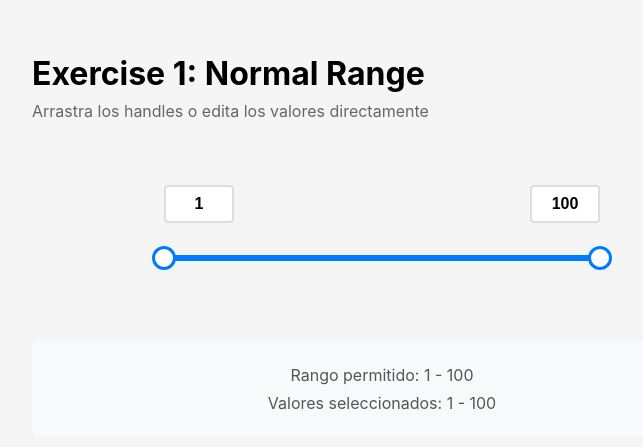
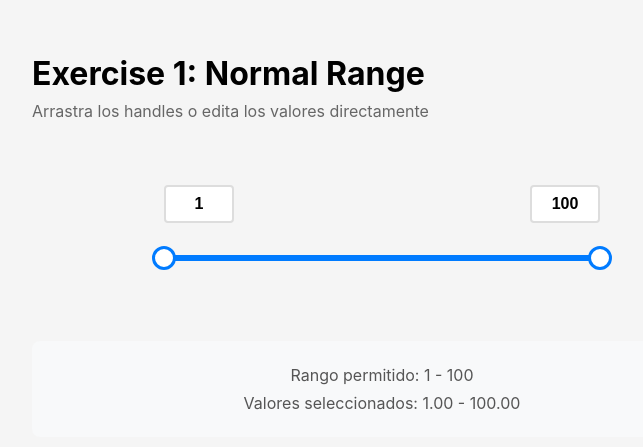
Before and after one commit to mcallejo-10/range-component, a Next.js app: page /exercise1 in a window 1280 px wide. Shown: the part 155-602 px from the top of the page, without its empty margins (258-901 px from the left). Built offline with nearby package versions, Linux system fonts and the light colour scheme.

Commit message:
fix: round range values to 2 decimal places in Exercise 1

```diff
--- a/src/app/exercise1/page.tsx
+++ b/src/app/exercise1/page.tsx
@@ -37,11 +37,11 @@ export default function Exercise1() {
   }, []);
 
   const handleMinChange = (value: number) => {
-    setCurrentMin(value);
+     setCurrentMin(Math.round(value * 100) / 100);
   };
 
   const handleMaxChange = (value: number) => {
-    setCurrentMax(value);
+    setCurrentMax(Math.round(value * 100) / 100);
   };
 
   if (loading) {
@@ -90,7 +90,7 @@ export default function Exercise1() {
 
         <div className={styles.info}>
           <p>Rango permitido: {minValue} - {maxValue}</p>
-          <p>Valores seleccionados: {currentMin} - {currentMax}</p>
+          <p>Valores seleccionados: {currentMin.toFixed(2)} - {currentMax.toFixed(2)}</p>
         </div>
       </div>
     </main>
```
